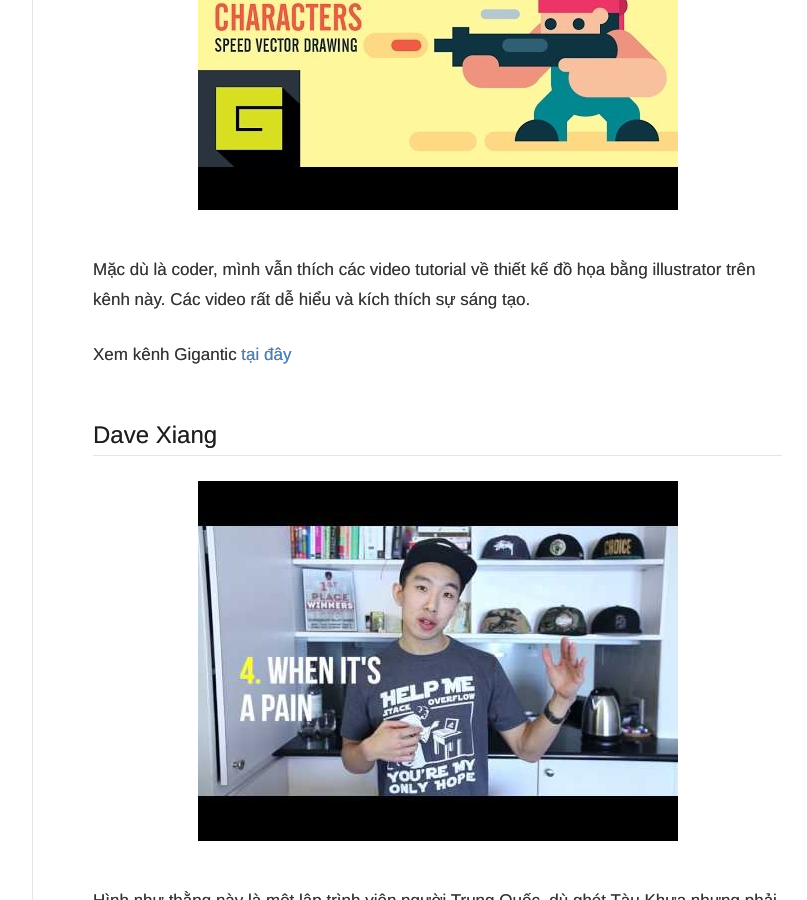
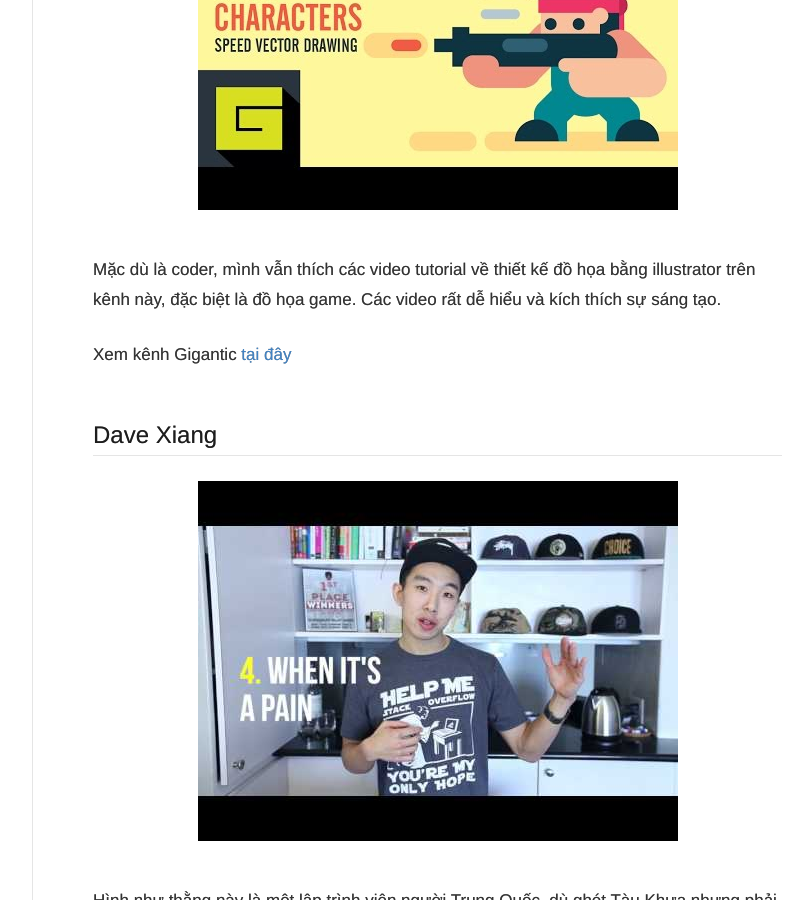
Before and after one commit to nguyentest/laptrinhcuocsong, a Jekyll site: the page built from _posts/2017-09-30-tong-hop-nhung-kenh-youtube-ma-dan-cong-nghe-nen-theo-doi-phan-2.md, in a window 1280 px wide and 900 px high, scrolled down 2043 px. Shown: the whole window, without its empty margins (358-1165 px from the left). Built offline with Jekyll 4.4.1, drawn with Linux system fonts in a browser that asks for light colours; some of the changed text lies outside the part shown.

Commit message:
Update 2017-09-30-tong-hop-nhung-kenh-youtube-ma-dan-cong-nghe-nen-theo-doi-phan-2.md

```diff
--- a/_posts/2017-09-30-tong-hop-nhung-kenh-youtube-ma-dan-cong-nghe-nen-theo-doi-phan-2.md
+++ b/_posts/2017-09-30-tong-hop-nhung-kenh-youtube-ma-dan-cong-nghe-nen-theo-doi-phan-2.md
@@ -33,7 +33,7 @@ Xem kênh Điện Tử Sáng Tạo [tại đây](https://www.youtube.com/channel
 
 ![Gigantic](images/youtuber-gigantic.jpg)
 
-Mặc dù là coder, mình vẫn thích các video tutorial về thiết kế đồ họa bằng illustrator trên kênh này. Các video rất dễ hiểu và kích thích sự sáng tạo.
+Mặc dù là coder, mình vẫn thích các video tutorial về thiết kế đồ họa bằng illustrator trên kênh này, đặc biệt là đồ họa game. Các video rất dễ hiểu và kích thích sự sáng tạo.
 
 Xem kênh Gigantic [tại đây](https://www.youtube.com/channel/UCX4mqbvv5lGqLpI4FYlJt4w)
 
```
Also changed, not shown: other parts of _posts/2017-09-30-tong-hop-nhung-kenh-youtube-ma-dan-cong-nghe-nen-theo-doi-phan-2.md (+1 -1 lines).
